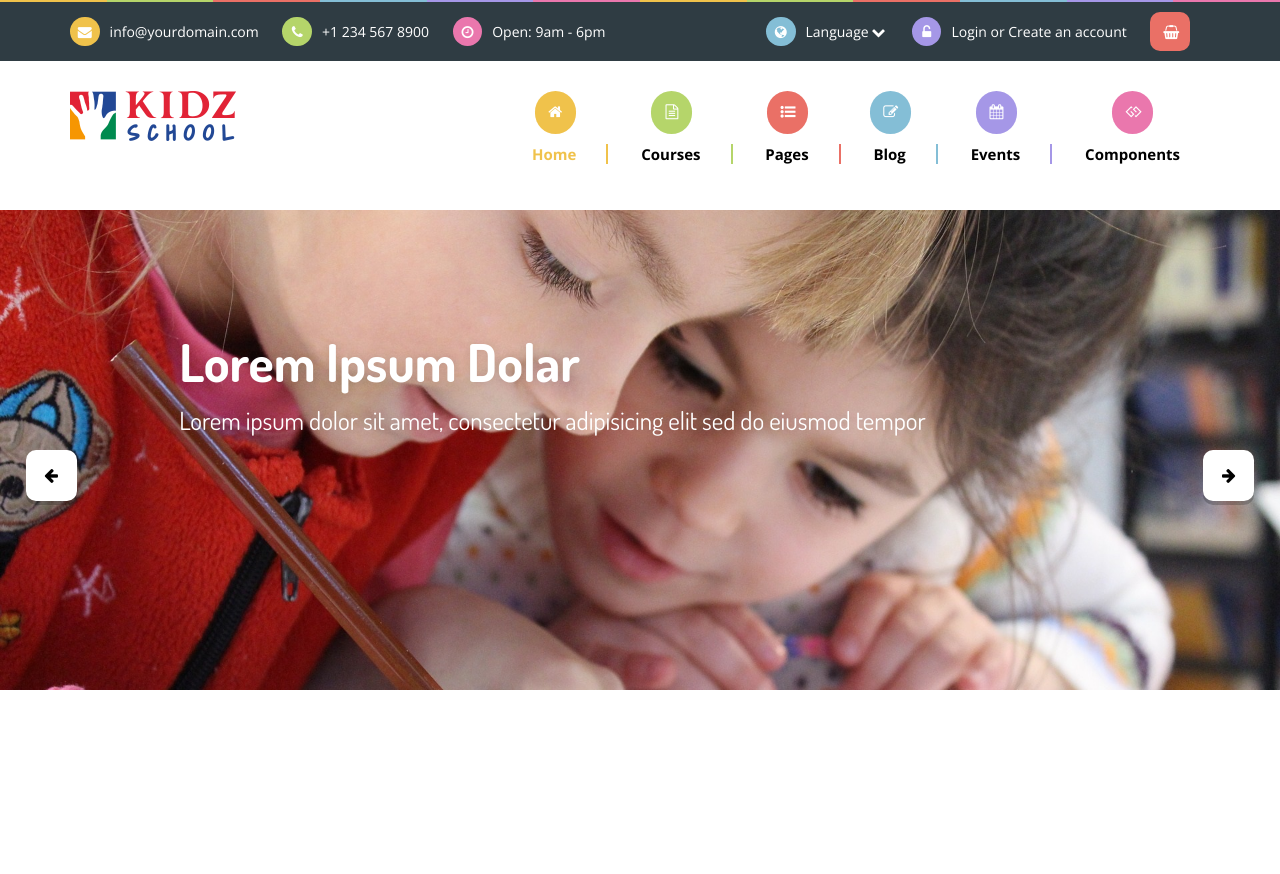
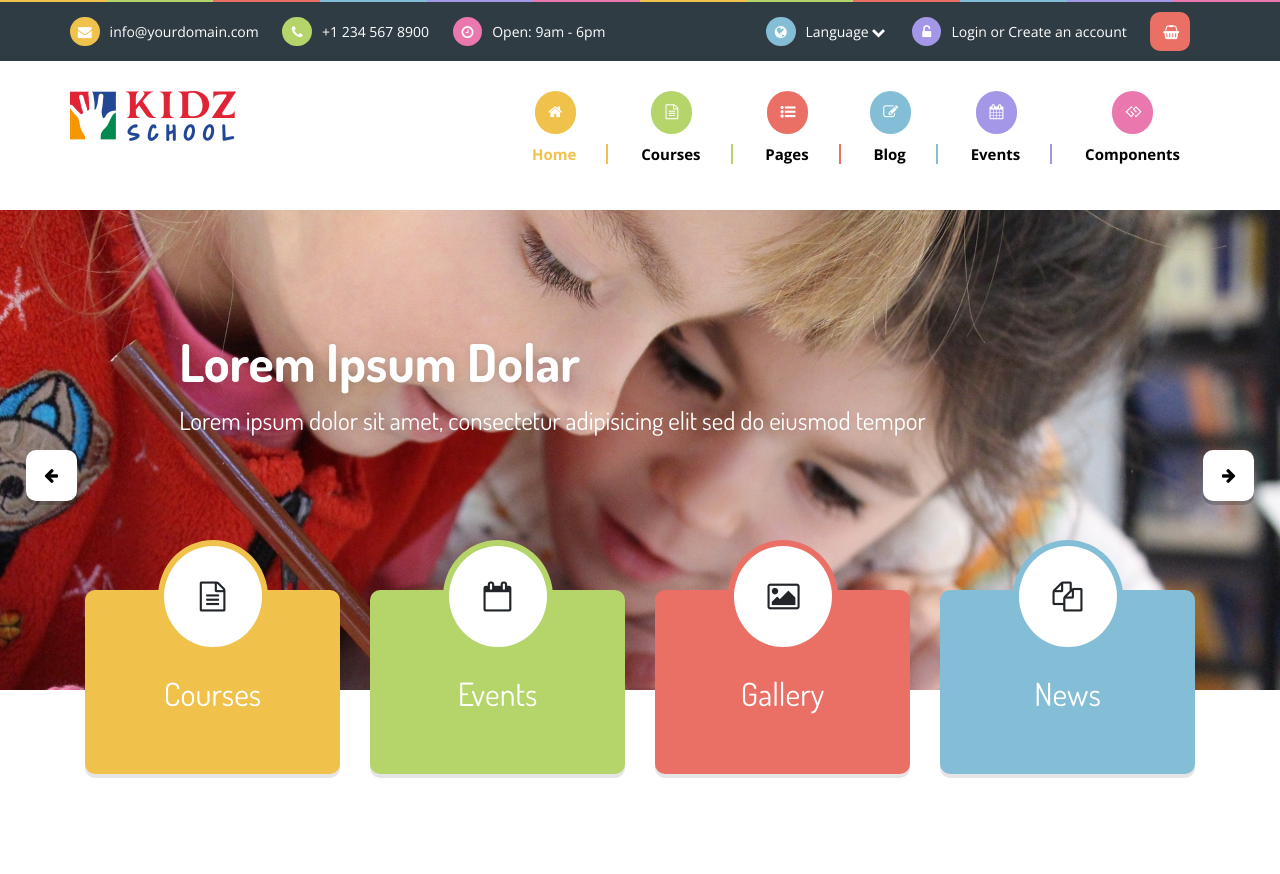
Before and after one commit to NatashaShytsko/kidz, a plain HTML site: page index.html in a window 1280 px wide. Before the commit the page ends 800 px from the top, so only its background shows below. Drawn offline with nearby package versions, Linux system fonts and the light colour scheme; files whose address does not match are found by name.

Commit message:
Added blocks section

```diff
--- a/index.html
+++ b/index.html
@@ -71,9 +71,38 @@
         </div>
     </div>
 </section>
-<section>
+<section class="blocks">
     <div class="container">
-        <div class="row"></div>
+        <div class="row">
+            <div class="col-md-3">
+                <div class="block block-1">
+                <i class="icon-doc-text"></i>
+                    <span>Courses</span>
+                    <i class="icon-down-open"></i>
+                </div>
+            </div>
+            <div class="col-md-3">
+                <div class="block block-2">
+                    <i class="icon-calendar-empty"></i>
+                    <span>Events</span>
+                    <i class="icon-down-open"></i>
+                </div>
+            </div>
+            <div class="col-md-3">
+                <div class="block block-3">
+                    <i class="icon-picture"></i>
+                    <span>Gallery</span>
+                    <i class="icon-down-open"></i>
+                </div>
+            </div>
+            <div class="col-md-3">
+                <div class="block block-4">
+                    <i class="icon-docs"></i>
+                    <span>News</span>
+                    <i class="icon-down-open"></i>
+                </div>
+            </div>
+        </div>
     </div>
 </section>
 <section>
--- a/sass/style.scss
+++ b/sass/style.scss
@@ -186,3 +186,73 @@ header{
   }
 
 }
+
+.blocks{
+  .col-md-3 {
+    padding-left: 0;
+    padding-right: 0;
+
+    .block {
+      position: relative;
+      top: -100px;
+      border-radius: 10px;
+      box-shadow: 0px 4px 0px 0px rgba(0, 0, 0, 0.1);
+
+      text-align: center;
+      margin: 0 15px;
+      i {
+        position: relative;
+        display: inline-block;
+        font-size: 3em;
+        padding: 28px;
+        background-color: $color-white;
+        border-radius: 50%;
+        border: solid 6px;
+        top: -50px;
+      }
+      @include config-icon-colors('icon-', 'border-color',
+              'doc-text' $color1,
+              'calendar-empty' $color2,
+              'picture' $color3,
+              'docs' $color4
+      );
+      span {
+        display: block;
+        font: 3.2em $font2;
+        color: $color-white;
+        top: -30px;
+        position: relative;
+      }
+      .icon-down-open{
+        position: relative;
+        top: -10px;
+        font-size: 2em;
+        color: $color-white;
+        background-color: transparent;
+        border: none;
+        padding: 0;
+        visibility: hidden;
+      }
+      &:hover{
+        .icon-down-open{
+          visibility: inherit;
+
+        }
+        @include config-icon-colors('icon-', 'color',
+                'doc-text' $color1,
+                'calendar-empty' $color2,
+                'picture' $color3,
+                'docs' $color4
+        );
+      }
+
+    }
+
+    @include config-icon-colors('block-', 'background-color',
+            '1' $color1,
+            '2' $color2,
+            '3' $color3,
+            '4' $color4
+    );
+  }
+}
```
Also changed, not shown: css/style.css.
